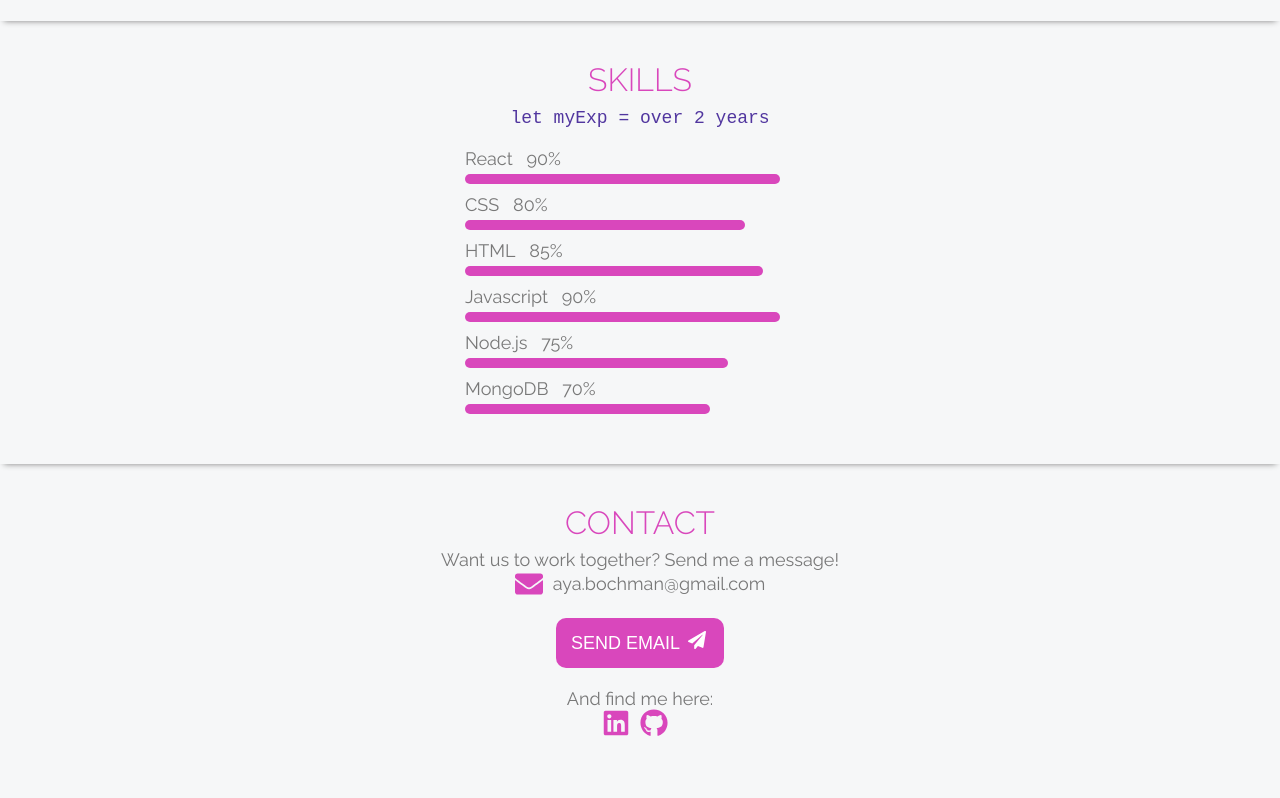
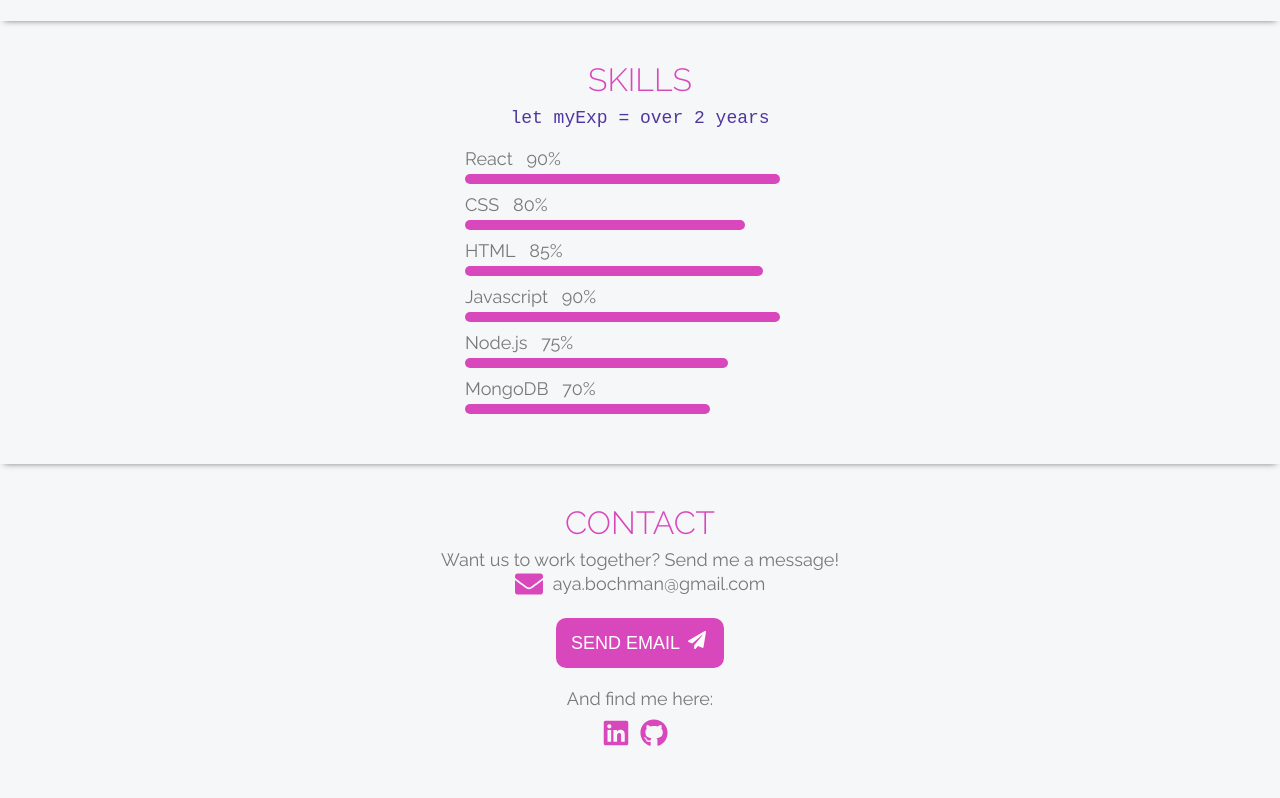
Before and after one commit to AyaBochman/AyaBochmanWebsite-2021, a Next.js app: page / in a window 1280 px wide. Shown: the part 992-1790 px from the top of the page. Built offline with nearby package versions, Linux system fonts and the light colour scheme; no server answers.

Commit message:
find me margin

```diff
--- a/components/Contact.js
+++ b/components/Contact.js
@@ -29,7 +29,7 @@ const Contact = forwardRef((props, ref) => {
               }
             />
           </Flip>
-          <div>And find me here:</div>
+          <div className={"find-me"}>And find me here:</div>
           <a href="https://www.linkedin.com/in/aya-bochman/" target="_blank">
             <FontAwesomeIcon className={"contact-icon"} icon={faLinkedin} />
           </a>
@@ -63,4 +63,7 @@ const StyledContact = styled.div`
     align-items: center;
     justify-content: center;
   }
+  .find-me {
+    margin-bottom: 10px;
+  }
 `;
```
